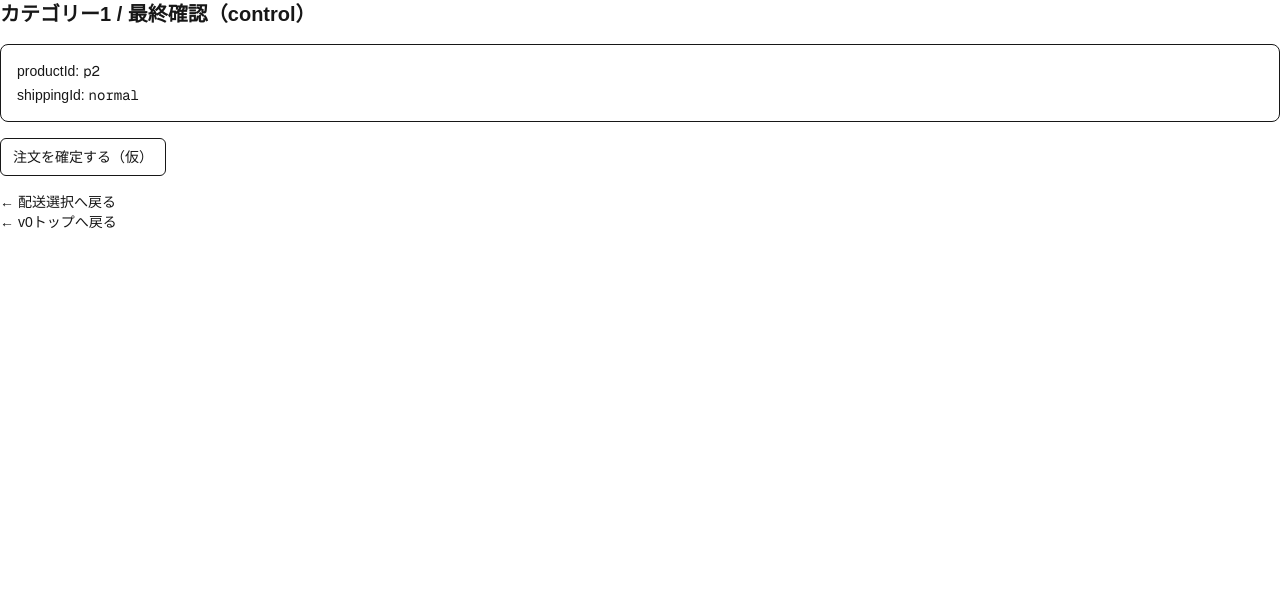
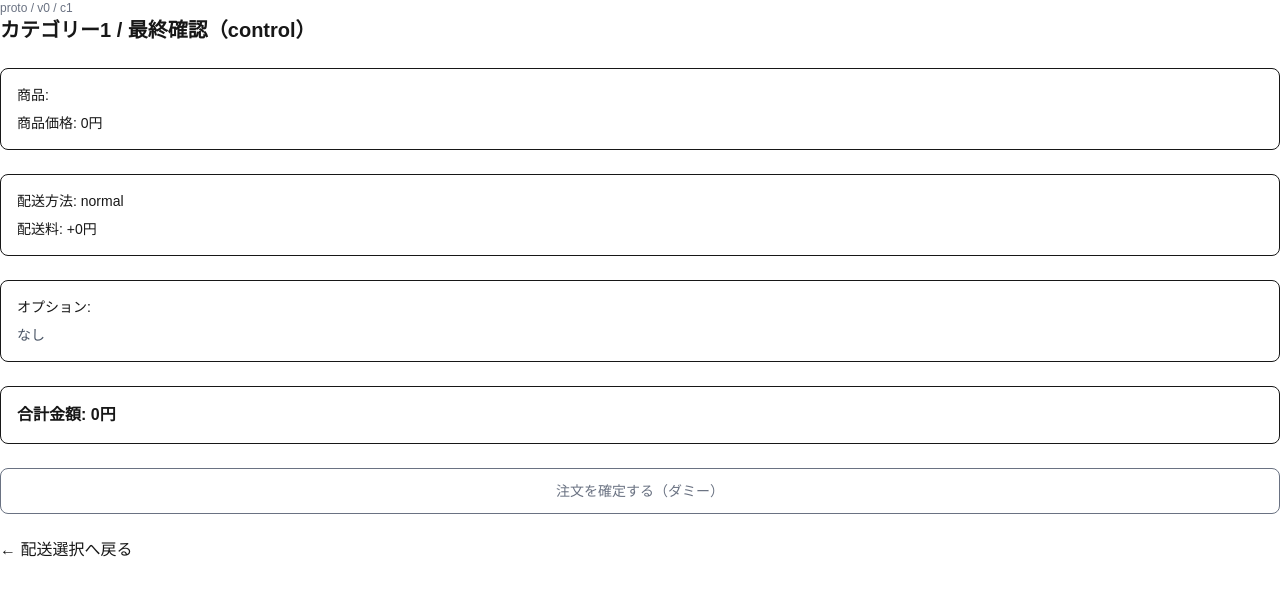
Before and after one commit to shionnet-f/DP-proto, a Next.js app: page /proto/v0/c1/confirm in a window 1280 px wide. Shown: the top 596 px of the page. Built offline with nearby package versions, Linux system fonts and the light colour scheme.

Commit message:
confirmページの大枠を追加し、試行フローを完成

```diff
--- a/src/app/proto/v0/c1/confirm/page.tsx
+++ b/src/app/proto/v0/c1/confirm/page.tsx
@@ -1,51 +1,97 @@
-// 確認ページ（枠だけ・遷移を通す）
-"use client";
+// src/app/proto/v0/c1/confirm/page.tsx
+import Link from "next/link";
 
-import Link from "next/link";
-import { useSearchParams } from "next/navigation";
+type SearchParams = {
+    variant?: string;
+    productId?: string;
+    productPrice?: string;
+    shippingId?: string;
+    opt?: string | string[];
+};
 
-export default function ProtoV0C1ConfirmPage() {
-    const sp = useSearchParams();
-    const variant = sp.get("variant") === "dp" ? "dp" : "control";
-    const productId = sp.get("productId") ?? "p2";
-    const shippingId = sp.get("shippingId") ?? "normal";
+type Props = {
+    searchParams?: SearchParams;
+};
+
+function yen(n: number) {
+    return new Intl.NumberFormat("ja-JP").format(n);
+}
+
+function toArray(v?: string | string[]) {
+    if (!v) return [];
+    return Array.isArray(v) ? v : [v];
+}
+
+export default function ProtoV0C1ConfirmPage({ searchParams }: Props) {
+    const sp = searchParams ?? {};
+
+    const variant = sp.variant === "dp" ? "dp" : "control";
+    const productId = sp.productId ?? "";
+    const productPrice = Number(sp.productPrice ?? 0) || 0;
+
+    const shippingId = sp.shippingId ?? "normal";
+    const options = toArray(sp.opt);
+
+    // 仮定義（shippingと揃える）
+    const shippingPrice = shippingId === "premium" ? 150 : 0;
+    const optionsPrice =
+        (options.includes("insurance") ? 300 : 0) +
+        (options.includes("giftwrap") ? 200 : 0);
+
+    const total = productPrice + shippingPrice + optionsPrice;
 
     return (
-        <div className="space-y-4">
-            <h1 className="text-xl font-bold">カテゴリー1 / 最終確認（{variant}）</h1>
+        <main className="space-y-6">
+            <header>
+                <div className="text-xs text-gray-500">proto / v0 / c1</div>
+                <h1 className="text-xl font-bold">
+                    カテゴリー1 / 最終確認（{variant}）
+                </h1>
+            </header>
 
-            <div className="rounded-lg border p-4 text-sm space-y-1">
+            <section className="rounded-lg border p-4 space-y-2 text-sm">
                 <div>
-                    productId: <span className="font-mono">{productId}</span>
+                    商品: <span className="font-mono">{productId}</span>
                 </div>
-                <div>
-                    shippingId: <span className="font-mono">{shippingId}</span>
-                </div>
+                <div>商品価格: {yen(productPrice)}円</div>
+            </section>
+
+            <section className="rounded-lg border p-4 space-y-2 text-sm">
+                <div>配送方法: {shippingId}</div>
+                <div>配送料: +{yen(shippingPrice)}円</div>
+            </section>
+
+            <section className="rounded-lg border p-4 space-y-2 text-sm">
+                <div>オプション:</div>
+                {options.length === 0 ? (
+                    <div className="text-gray-600">なし</div>
+                ) : (
+                    <ul className="list-disc pl-5">
+                        {options.map((o) => (
+                            <li key={o}>{o}</li>
+                        ))}
+                    </ul>
+                )}
+            </section>
+
+            <section className="rounded-lg border p-4 text-base font-semibold">
+                合計金額: {yen(total)}円
+            </section>
+
+            <div className="space-y-2 text-sm">
+                <button
+                    disabled
+                    className="block w-full rounded-lg border p-3 text-center text-gray-500"
+                >
+                    注文を確定する（ダミー）
+                </button>
             </div>
-
-            <button
-                type="button"
-                className="rounded-md border px-3 py-2 text-sm hover:bg-gray-50"
-                onClick={() => {
-                    console.log("submit_order", { variant, productId, shippingId });
-                    alert("submit_order を console.log しました（60点版）");
-                }}
+            <Link
+                href={`/proto/v0/c1/shipping?variant=${variant}&productId=${productId}&productPrice=${productPrice}`}
+                className="hover:underline block"
             >
-                注文を確定する（仮）
-            </button>
-
-            <div className="text-sm space-y-1">
-                <Link
-                    href={`/proto/v0/c1/shipping?variant=${variant}&productId=${productId}`}
-                    className="hover:underline"
-                >
-                    ← 配送選択へ戻る
-                </Link>
-                <br />
-                <Link href="/proto/v0" className="hover:underline">
-                    ← v0トップへ戻る
-                </Link>
-            </div>
-        </div>
+                ← 配送選択へ戻る
+            </Link>
+        </main>
     );
 }
```
